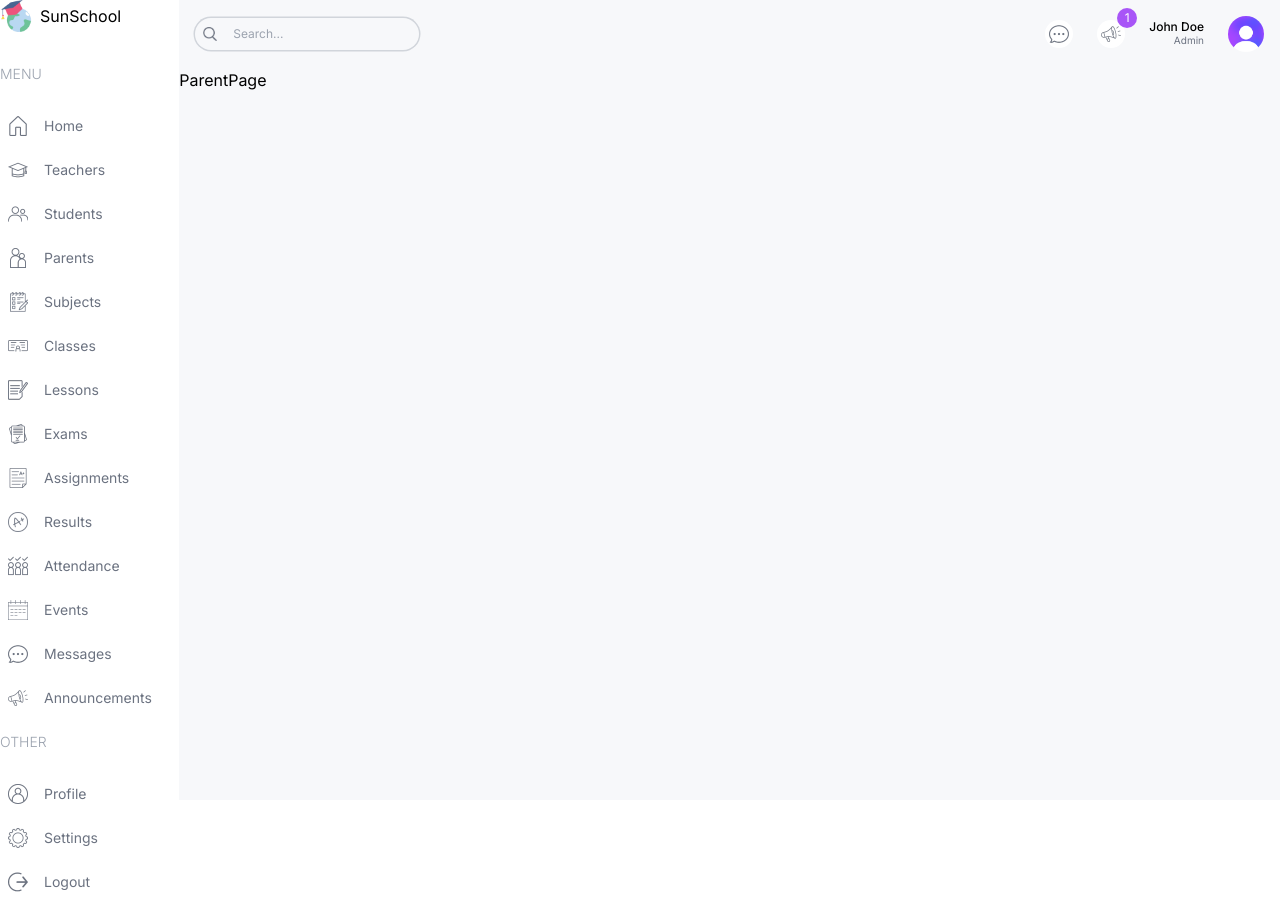
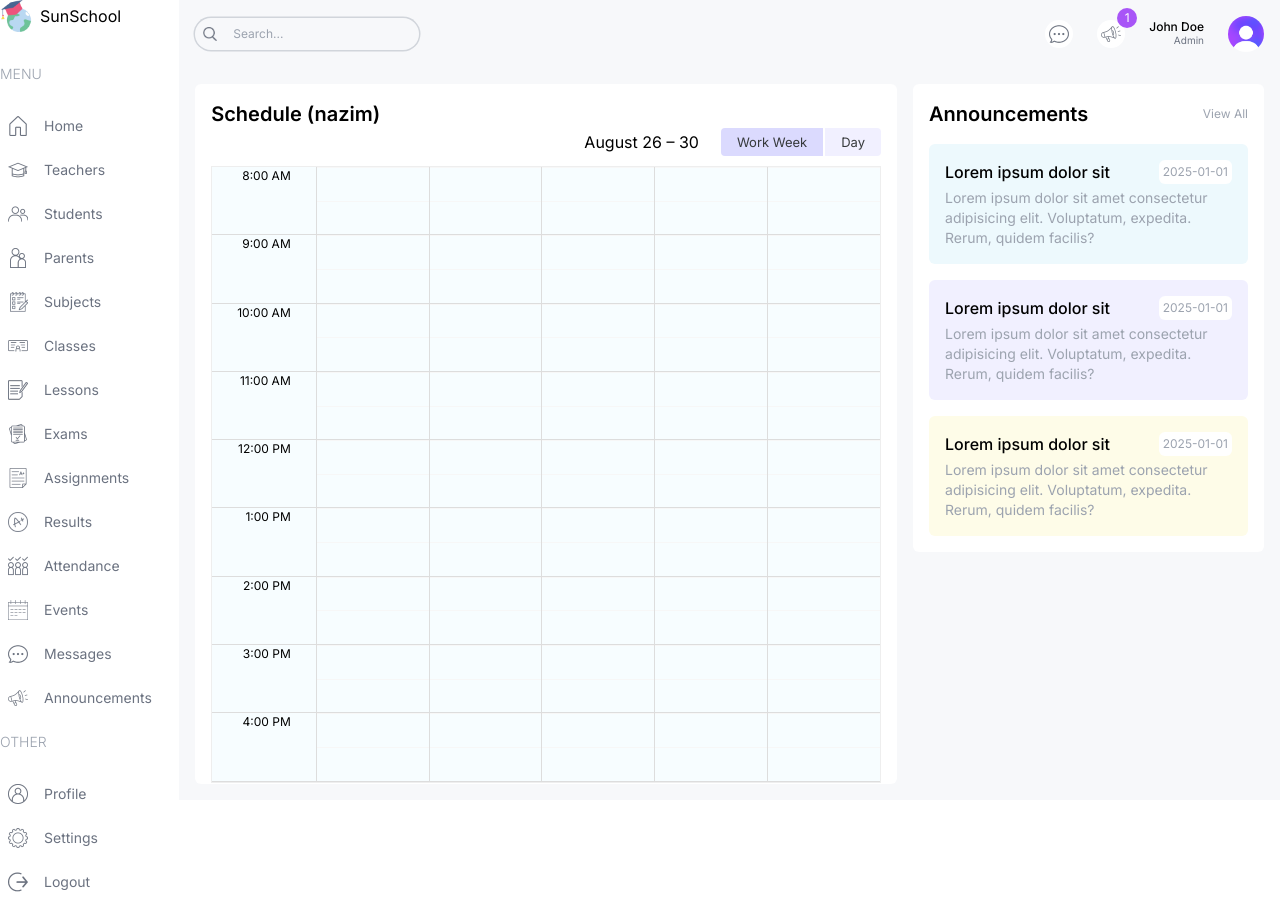
Before and after one commit to Nazim6269/dashboard-school-nextjs, a Next.js app: page /parent in a window 1280 px wide. Built offline with nearby package versions, Linux system fonts and the light colour scheme.

Commit message:
completed parent and teacher page design

```diff
--- a/app/(dashboard)/parent/page.tsx
+++ b/app/(dashboard)/parent/page.tsx
@@ -1,5 +1,22 @@
+import Announcements from '@/components/Announcements';
+import BigCalendar from '@/components/BigCalendar';
+
 const ParentPage = () => {
-  return <div>ParentPage</div>;
+  return (
+    <div className="flex-1 p-4 flex gap-4 flex-col xl:flex-row">
+      {/* LEFT */}
+      <div className="w-full xl:w-2/3">
+        <div className="h-full bg-white p-4 rounded-md">
+          <h1 className="text-xl font-semibold">Schedule (nazim)</h1>
+          <BigCalendar />
+        </div>
+      </div>
+      {/* RIGHT */}
+      <div className="w-full xl:w-1/3 flex flex-col gap-8">
+        <Announcements />
+      </div>
+    </div>
+  );
 };
 
 export default ParentPage;
--- a/app/(dashboard)/student/page.tsx
+++ b/app/(dashboard)/student/page.tsx
@@ -1,7 +1,24 @@
-import React from 'react';
+import Announcements from '@/components/Announcements';
+import BigCalendar from '@/components/BigCalendar';
+import EventCalendar from '@/components/EventCalendar';
 
 const StudentPage = () => {
-  return <div>StudentPage</div>;
+  return (
+    <div className="p-4 flex gap-4 flex-col xl:flex-row">
+      {/* LEFT */}
+      <div className="w-full xl:w-2/3">
+        <div className="h-full bg-white p-4 rounded-md">
+          <h1 className="text-xl font-semibold">Schedule (4A)</h1>
+          <BigCalendar />
+        </div>
+      </div>
+      {/* RIGHT */}
+      <div className="w-full xl:w-1/3 flex flex-col gap-8">
+        <EventCalendar />
+        <Announcements />
+      </div>
+    </div>
+  );
 };
 
 export default StudentPage;
--- a/app/(dashboard)/teacher/page.tsx
+++ b/app/(dashboard)/teacher/page.tsx
@@ -1,7 +1,23 @@
-import React from 'react';
+import Announcements from '@/components/Announcements';
+import BigCalendar from '@/components/BigCalendar';
+import EventCalendar from '@/components/EventCalendar';
 
 const TeacherPage = () => {
-  return <div>TeacherPage</div>;
+  return (
+    <div className="flex-1 p-4 flex gap-4 flex-col xl:flex-row">
+      {/* LEFT */}
+      <div className="w-full xl:w-2/3">
+        <div className="h-full bg-white p-4 rounded-md">
+          <h1 className="text-xl font-semibold">Schedule</h1>
+          <BigCalendar />
+        </div>
+      </div>
+      {/* RIGHT */}
+      <div className="w-full xl:w-1/3 flex flex-col gap-8">
+        <Announcements />
+      </div>
+    </div>
+  );
 };
 
 export default TeacherPage;
--- a/app/globals.css
+++ b/app/globals.css
@@ -16,3 +16,93 @@
   background-color: #c3ebfa !important;
   color: black !important;
 }
+
+.rbc-btn-group:first-child {
+  display: none !important;
+}
+
+.rbc-toolbar-label {
+  text-align: right !important;
+  padding: 0px 20px !important;
+}
+
+.rbc-btn-group:last-child {
+  font-size: 13px !important;
+}
+
+.rbc-btn-group:last-child button {
+  border: none !important;
+  background-color: #f1f0ff !important;
+  margin-left: 2px !important;
+}
+
+.rbc-toolbar button.rbc-active {
+  background-color: #dbdafe !important;
+  box-shadow: none !important;
+}
+
+.rbc-time-view {
+  border-color: #eee !important;
+}
+
+.rbc-time-header {
+  display: none !important;
+}
+
+.rbc-time-content {
+  border: none !important;
+}
+
+.rbc-time-gutter.rbc-time-column {
+  font-size: 12px !important;
+}
+
+.rbc-time-gutter.rbc-time-column .rbc-timeslot-group {
+  padding: 0px 20px !important;
+}
+
+.rbc-timeslot-group {
+  background-color: #f7fdff !important;
+}
+
+.rbc-day-slot {
+  font-size: 14px !important;
+}
+
+.rbc-event {
+  border: none !important;
+  color: black !important;
+  padding: 10px !important;
+  margin: 10px !important;
+  width: 99% !important;
+}
+
+.rbc-event:nth-child(1) {
+  background-color: #e2f8ff !important;
+}
+.rbc-event:nth-child(2) {
+  background-color: #fefce8 !important;
+}
+.rbc-event:nth-child(3) {
+  background-color: #f2f1ff !important;
+}
+.rbc-event:nth-child(4) {
+  background-color: #fdf2fb !important;
+}
+.rbc-event:nth-child(5) {
+  background-color: #e2f8ff !important;
+}
+.rbc-event:nth-child(6) {
+  background-color: #fefce8 !important;
+}
+.rbc-event:nth-child(7) {
+  background-color: #f2f1ff !important;
+}
+.rbc-event:nth-child(8) {
+  background-color: #fdf2fb !important;
+}
+
+.rbc-event-label {
+  color: gray !important;
+  margin-bottom: 5px;
+}
--- /dev/null
+++ b/components/BigCalendar.tsx
@@ -0,0 +1,33 @@
+'use client';
+
+import { calendarEvents } from '@/data';
+import moment from 'moment';
+import { useState } from 'react';
+import { Calendar, momentLocalizer, View, Views } from 'react-big-calendar';
+import 'react-big-calendar/lib/css/react-big-calendar.css';
+
+const localizer = momentLocalizer(moment);
+
+const BigCalendar = () => {
+  const [view, setView] = useState<View>(Views.WORK_WEEK);
+  const handleChangeView = (selectedView: View) => {
+    setView(selectedView);
+  };
+
+  return (
+    <Calendar
+      localizer={localizer}
+      events={calendarEvents}
+      startAccessor="start"
+      endAccessor="end"
+      views={['work_week', 'day']}
+      view={view}
+      min={new Date(2025, 1, 0, 8, 0, 0)}
+      max={new Date(2025, 1, 0, 17, 0, 0)}
+      style={{ height: '98%' }}
+      onView={handleChangeView}
+    />
+  );
+};
+
+export default BigCalendar;
--- a/components/Menu.tsx
+++ b/components/Menu.tsx
@@ -1,4 +1,4 @@
-import { menuItems } from '@/data';
+import { menuItems, role } from '@/data';
 import Image from 'next/image';
 import Link from 'next/link';
 
@@ -11,16 +11,18 @@
             {item.title}
           </span>
           {item.items.map((subItem) => {
+            if (subItem.visible.includes(role)) {
               return (
                 <Link
                   href={subItem.href}
                   key={subItem.label}
-                className="flex items-center justify-center lg:justify-start gap-4 text-gray-500 py-2 md:px-2 rounded-md hover:bg-lamaSkyLight"
+                  className="flex items-center justify-center lg:justify-start gap-4 text-gray-500 py-2 md:px-2 rounded-md hover:bg-nazimSkyLight"
                 >
                   <Image src={subItem.icon} alt="" width={20} height={20} />
                   <span className="hidden lg:block">{subItem.label}</span>
                 </Link>
               );
+            }
           })}
         </div>
       ))}
--- a/data.ts
+++ b/data.ts
@@ -1,3 +1,5 @@
+export let role = 'admin';
+
 export const menuItems = [
   {
     title: 'MENU',
@@ -243,3 +245,148 @@
     description: 'Lorem ipsum dolor sit amet, consectetur adipiscing elit.',
   },
 ];
+
+export const calendarEvents = [
+  {
+    title: 'Math',
+    allDay: false,
+    start: new Date(2024, 7, 12, 8, 0),
+    end: new Date(2024, 7, 12, 8, 45),
+  },
+  {
+    title: 'English',
+    allDay: false,
+    start: new Date(2024, 7, 12, 9, 0),
+    end: new Date(2024, 7, 12, 9, 45),
+  },
+  {
+    title: 'Biology',
+    allDay: false,
+    start: new Date(2024, 7, 12, 10, 0),
+    end: new Date(2024, 7, 12, 10, 45),
+  },
+  {
+    title: 'Physics',
+    allDay: false,
+    start: new Date(2024, 7, 12, 11, 0),
+    end: new Date(2024, 7, 12, 11, 45),
+  },
+  {
+    title: 'Chemistry',
+    allDay: false,
+    start: new Date(2024, 7, 12, 13, 0),
+    end: new Date(2024, 7, 12, 13, 45),
+  },
+  {
+    title: 'History',
+    allDay: false,
+    start: new Date(2024, 7, 12, 14, 0),
+    end: new Date(2024, 7, 12, 14, 45),
+  },
+  {
+    title: 'English',
+    allDay: false,
+    start: new Date(2024, 7, 13, 9, 0),
+    end: new Date(2024, 7, 13, 9, 45),
+  },
+  {
+    title: 'Biology',
+    allDay: false,
+    start: new Date(2024, 7, 13, 10, 0),
+    end: new Date(2024, 7, 13, 10, 45),
+  },
+  {
+    title: 'Physics',
+    allDay: false,
+    start: new Date(2024, 7, 13, 11, 0),
+    end: new Date(2024, 7, 13, 11, 45),
+  },
+
+  {
+    title: 'History',
+    allDay: false,
+    start: new Date(2024, 7, 13, 14, 0),
+    end: new Date(2024, 7, 13, 14, 45),
+  },
+  {
+    title: 'Math',
+    allDay: false,
+    start: new Date(2024, 7, 14, 8, 0),
+    end: new Date(2024, 7, 14, 8, 45),
+  },
+  {
+    title: 'Biology',
+    allDay: false,
+    start: new Date(2024, 7, 14, 10, 0),
+    end: new Date(2024, 7, 14, 10, 45),
+  },
+
+  {
+    title: 'Chemistry',
+    allDay: false,
+    start: new Date(2024, 7, 14, 13, 0),
+    end: new Date(2024, 7, 14, 13, 45),
+  },
+  {
+    title: 'History',
+    allDay: false,
+    start: new Date(2024, 7, 14, 14, 0),
+    end: new Date(2024, 7, 13, 14, 45),
+  },
+  {
+    title: 'English',
+    allDay: false,
+    start: new Date(2024, 7, 15, 9, 0),
+    end: new Date(2024, 7, 15, 9, 45),
+  },
+  {
+    title: 'Biology',
+    allDay: false,
+    start: new Date(2024, 7, 15, 10, 0),
+    end: new Date(2024, 7, 15, 10, 45),
+  },
+  {
+    title: 'Physics',
+    allDay: false,
+    start: new Date(2024, 7, 15, 11, 0),
+    end: new Date(2024, 7, 15, 11, 45),
+  },
+
+  {
+    title: 'History',
+    allDay: false,
+    start: new Date(2024, 7, 15, 14, 0),
+    end: new Date(2024, 7, 15, 14, 45),
+  },
+  {
+    title: 'Math',
+    allDay: false,
+    start: new Date(2024, 7, 16, 8, 0),
+    end: new Date(2024, 7, 16, 8, 45),
+  },
+  {
+    title: 'English',
+    allDay: false,
+    start: new Date(2024, 7, 16, 9, 0),
+    end: new Date(2024, 7, 16, 9, 45),
+  },
+
+  {
+    title: 'Physics',
+    allDay: false,
+    start: new Date(2024, 7, 16, 11, 0),
+    end: new Date(2024, 7, 16, 11, 45),
+  },
+  {
+    title: 'Chemistry',
+    allDay: false,
+    start: new Date(2024, 7, 16, 13, 0),
+    end: new Date(2024, 7, 16, 13, 45),
+  },
+  {
+    title: 'History',
+    allDay: false,
+    start: new Date(2024, 7, 16, 14, 0),
+    end: new Date(2024, 7, 16, 14, 45),
+  },
+];
--- a/package.json
+++ b/package.json
@@ -9,8 +9,11 @@
     "lint": "next lint"
   },
   "dependencies": {
+    "@types/react-big-calendar": "^1.8.9",
+    "moment": "^2.30.1",
     "next": "14.2.6",
     "react": "^18.3.1",
+    "react-big-calendar": "^1.13.4",
     "react-calendar": "^5.0.0",
     "react-dom": "^18",
     "recharts": "^2.12.7"
```
Also changed, not shown: 1 other file (tests, documents, lock files or other folders). Lines whose indentation alone changed are shown as unchanged.
